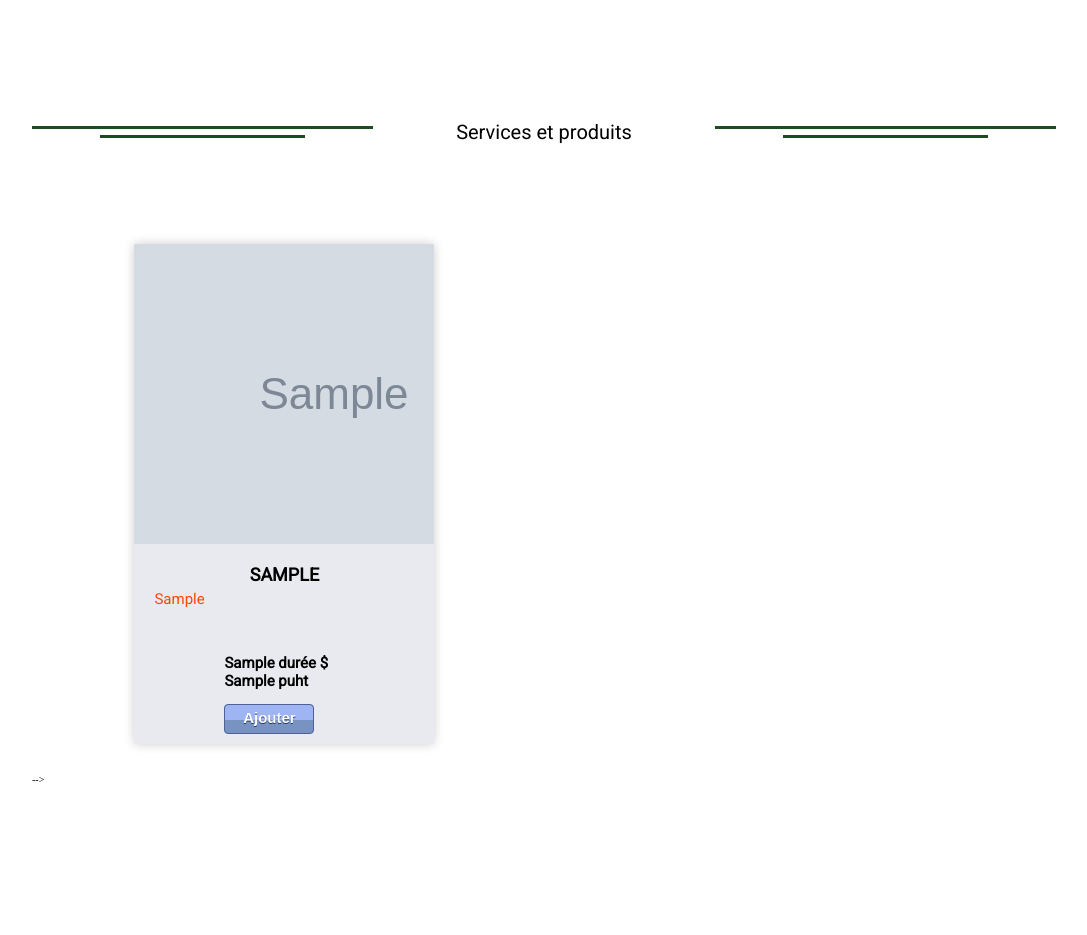
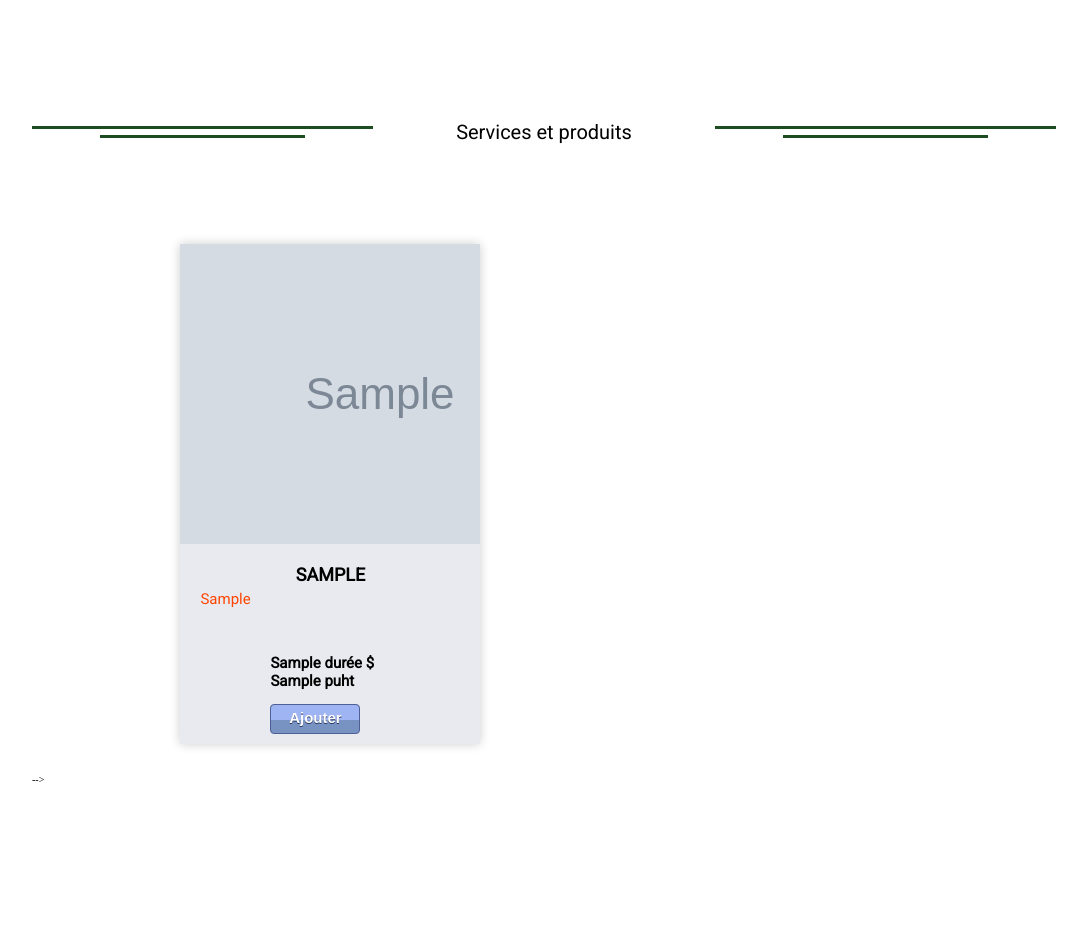
Before and after one commit to lsaison/mf, a Django app: template templates/index.html in a window 1280 px wide. Shown: the part 550-1485 px from the top of the page, without its empty margins (96-1183 px from the left). Run offline with Django 3.2, Linux system fonts and the light colour scheme; the template is opened without the code that fills it: most values are stand-ins (such as "Sample title", 1, 10 or a date in 2020); grey boxes marked "Sample" are stand-in pictures; some libraries are stand-ins or nearby versions; some web fonts are replaced.

Commit message:
boutique

```diff
--- a/static/css/boutique.css
+++ b/static/css/boutique.css
@@ -6,7 +6,7 @@
   display: grid;
   grid-template-columns: 1fr 1fr;
   gap: 3.5rem;
-  justify-content: center;
+  justify-items: center;
 }
 
 #boutique .item {
```
